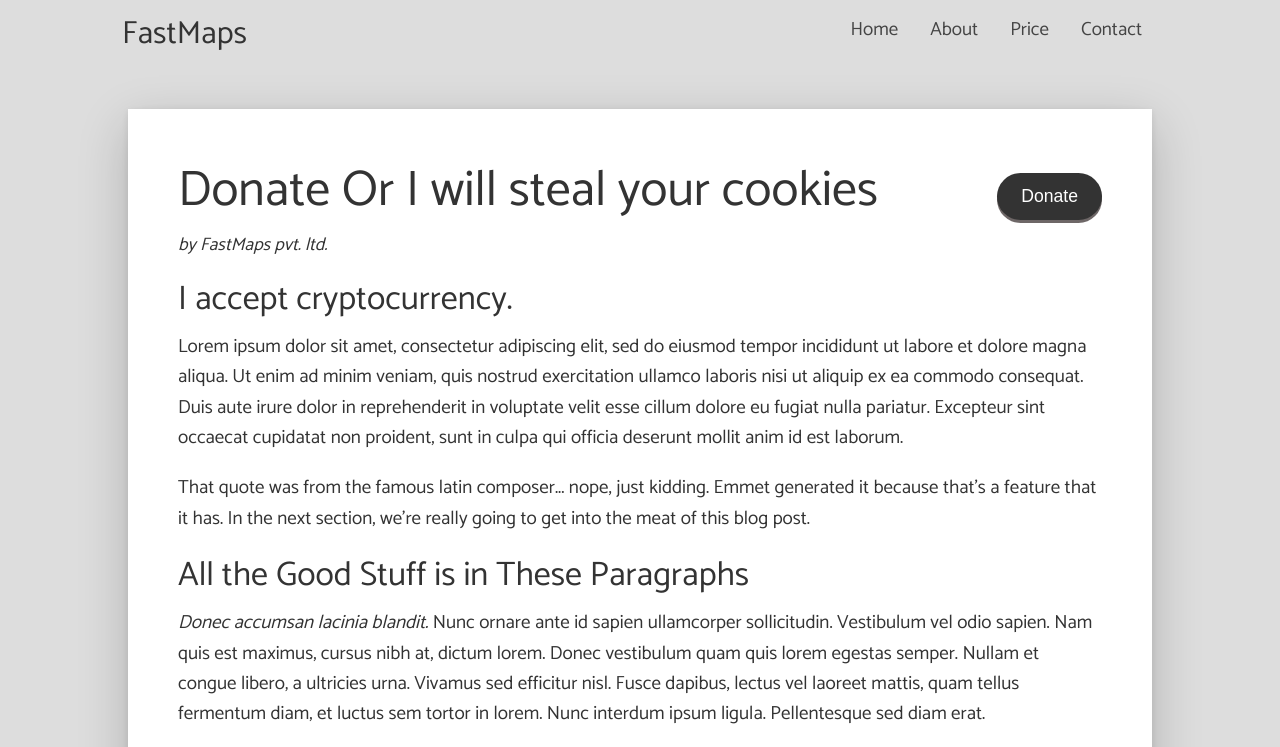
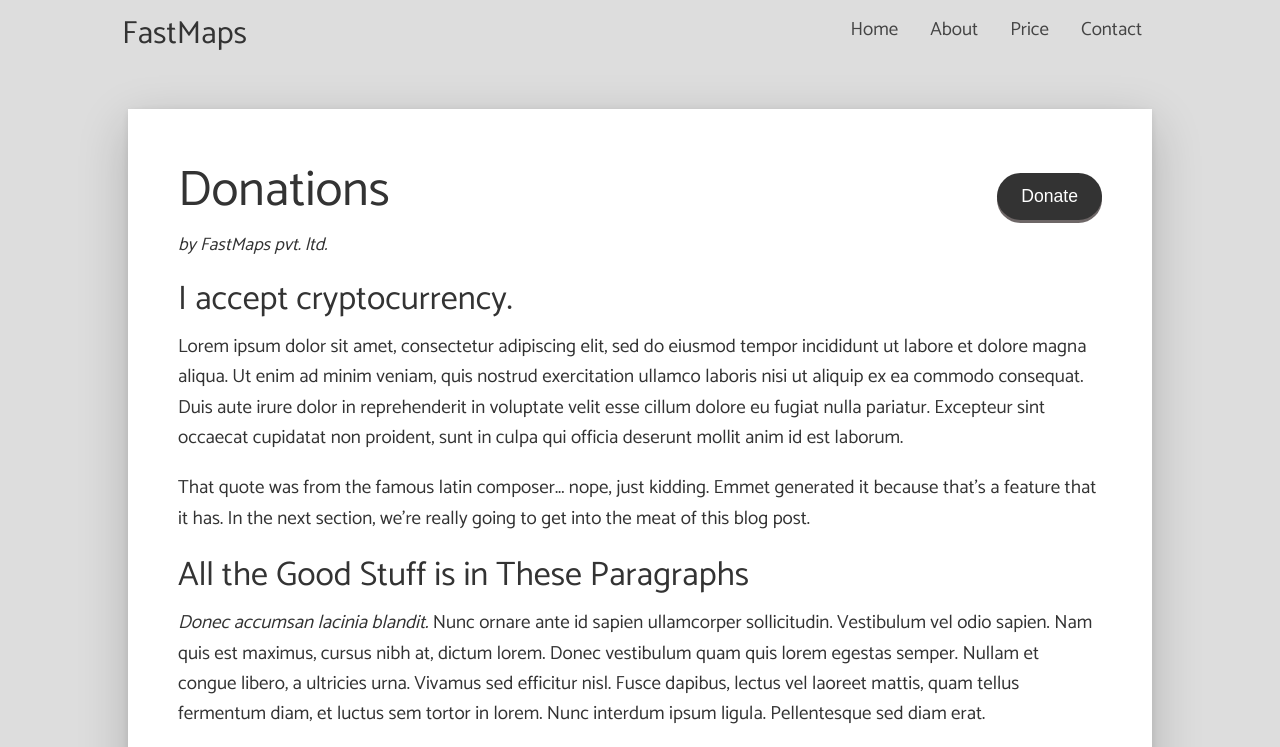
Before and after one commit to Abhinavkuamr/FastMaps, a plain HTML site: page price.html in a window 1280 px wide. Shown: the top 747 px of the page. Drawn offline with nearby package versions, Linux system fonts and the light colour scheme.

Commit message:
Update price.html

```diff
--- a/price.html
+++ b/price.html
@@ -90,7 +90,7 @@
 <section data-aos="slide-up">
   <div class="container-blog">
     <div class="donate-box">
-    <h1>Donate Or I will steal your cookies</h1>
+    <h1>Donations</h1>
     <button class="btn" style="box-shadow: 0px 3px #6e6767;">Donate</button>
   </div>
   <h3><i>by FastMaps pvt. ltd.</i></h3>
```
